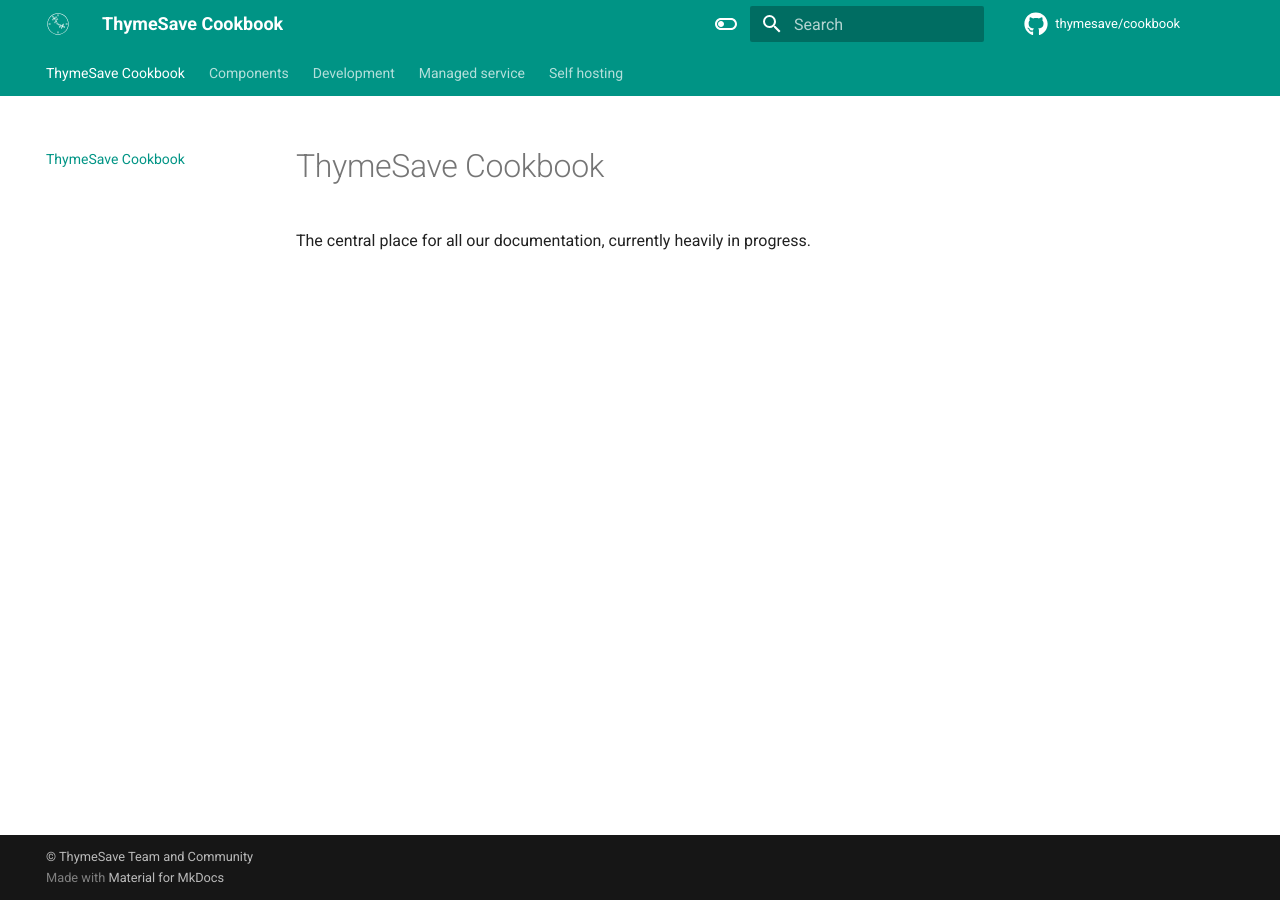
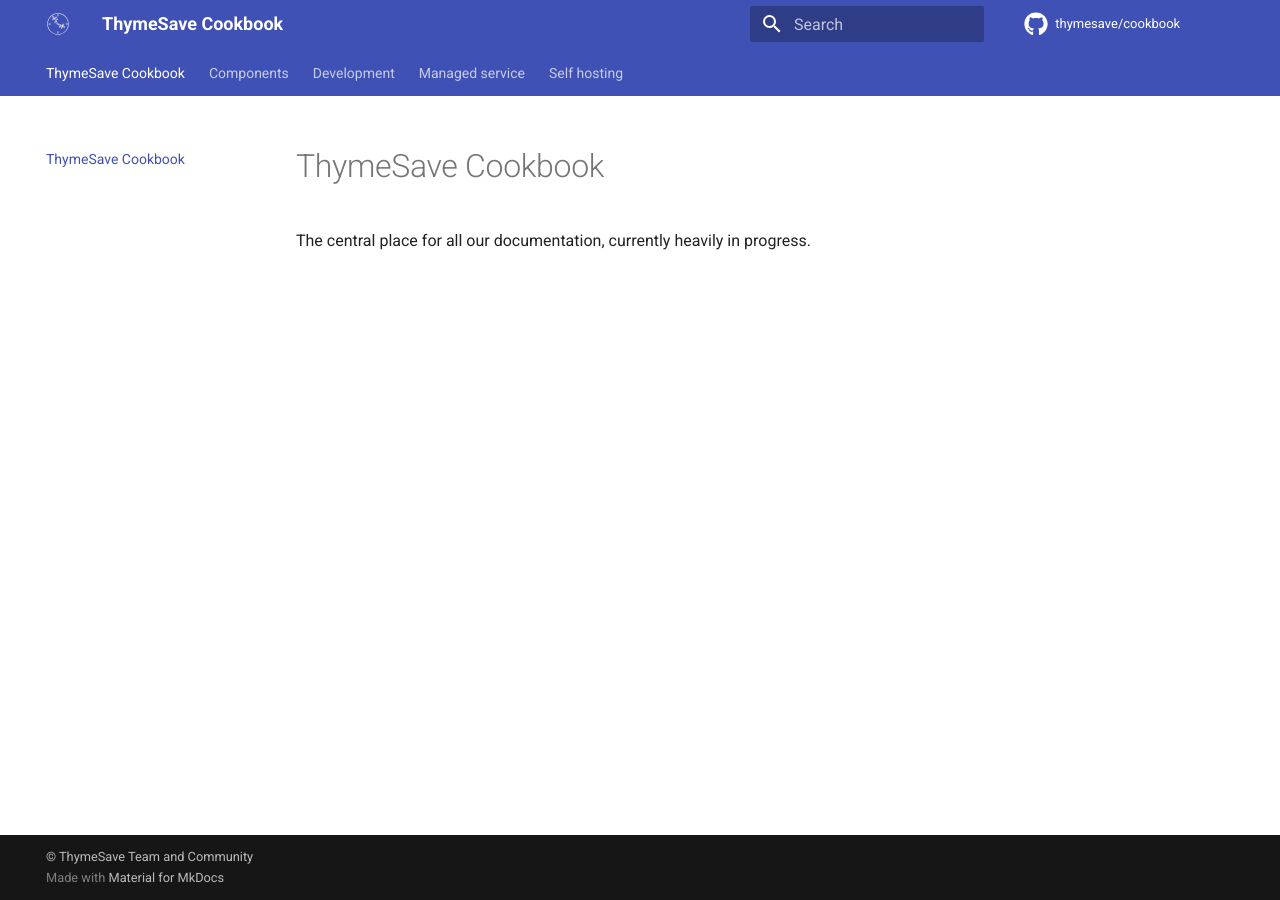
Before and after one commit to ThymeSave/cookbook, an MkDocs documentation site: the page built from docs/index.md, in a window 1280 px wide. Built offline with MkDocs 1.6.1 and Material for MkDocs 9.7.7, drawn with Linux system fonts in a browser that asks for light colours; comment, search, counter and statistics services are not loaded.

Commit message:
docs: Harmonize colors

```diff
--- a/mkdocs.yml
+++ b/mkdocs.yml
@@ -20,21 +20,6 @@
     - navigation.tabs
     - navigation.sections
     - navigation.tracking
-  palette:
-    # Palette toggle for light mode
-    - media: "(prefers-color-scheme: light)"
-      scheme: default
-      primary: teal
-      toggle:
-        icon: material/toggle-switch-off-outline
-        name: Switch to dark mode
-    # Palette toggle for dark mode
-    - media: "(prefers-color-scheme: dark)"
-      scheme: slate
-      primary: teal
-      toggle:
-        icon: material/toggle-switch
-        name: Switch to light mode
 
 markdown_extensions:
   - pymdownx.superfences:
@@ -45,3 +30,6 @@
 
 plugins:
   - search
+
+extra_css:
+  - stylesheets/extra.css
```
